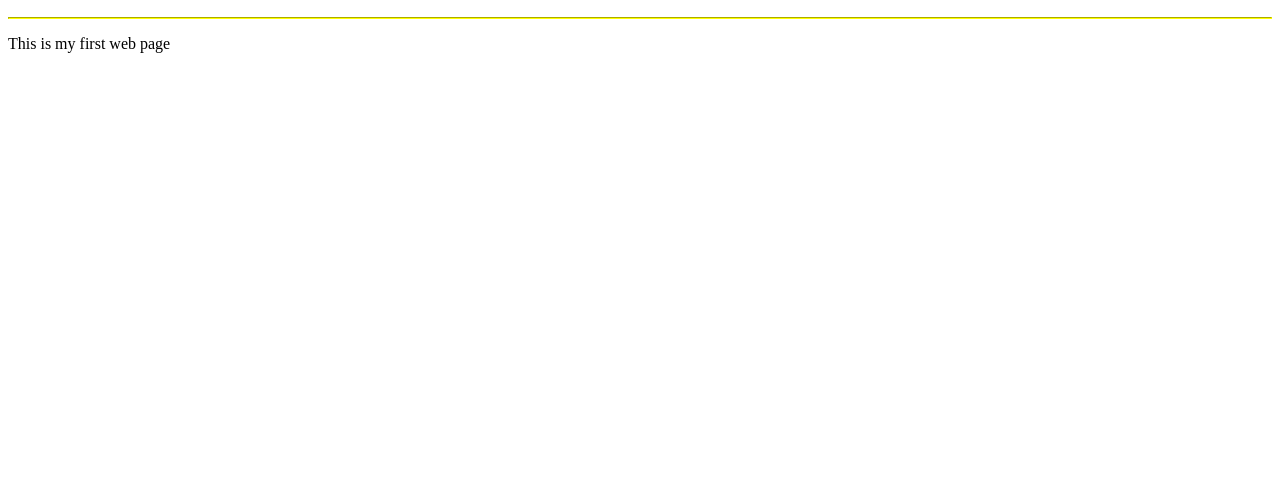
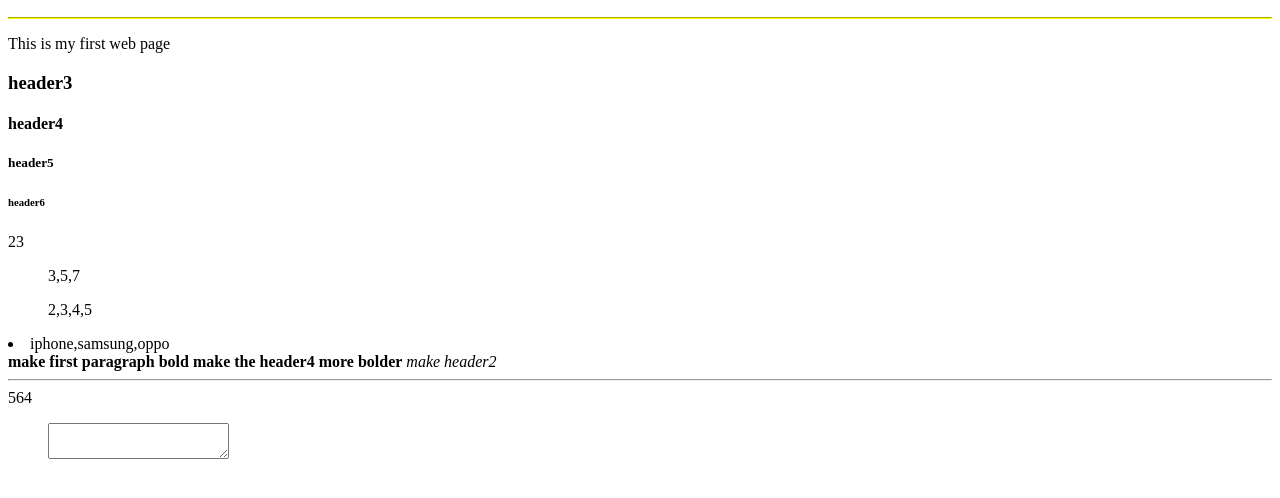
Before and after one commit to Faruq-Hameed/Abdul-Repo, a plain HTML site: page index.html in a window 1280 px wide. Shown: the part 178-676 px from the top of the page. Drawn offline with Linux system fonts and the light colour scheme.

Commit message:
added new html lines to index.html

```diff
--- a/index.html
+++ b/index.html
@@ -12,6 +12,23 @@
     <h2>Header 2</h2>
     <hr style="border-color: yellow;"/>
     <p>This is my first web page</p>
+    <h3>header3</h3>
+    <h4>header4</h4>
+    <h5>header5</h5>
+    <h6>header6</h6>
+    <div>23</div>
+    <ul>3,5,7</ul>
+    <ol>2,3,4,5</ol>
+    <li>iphone,samsung,oppo</li>
+    <b>make first paragraph bold</b>
+    <strong>make the header4 more bolder</strong>
+    <i>make header2  </i>
+    <br>
+    <hr>
+    <rp> twopac</rp>
+    <div>564</div>
+    <blockquote> <textarea name=" my first paragraph" id=""></textarea></blockquote>
+
 </body>
 
 </html>
```
